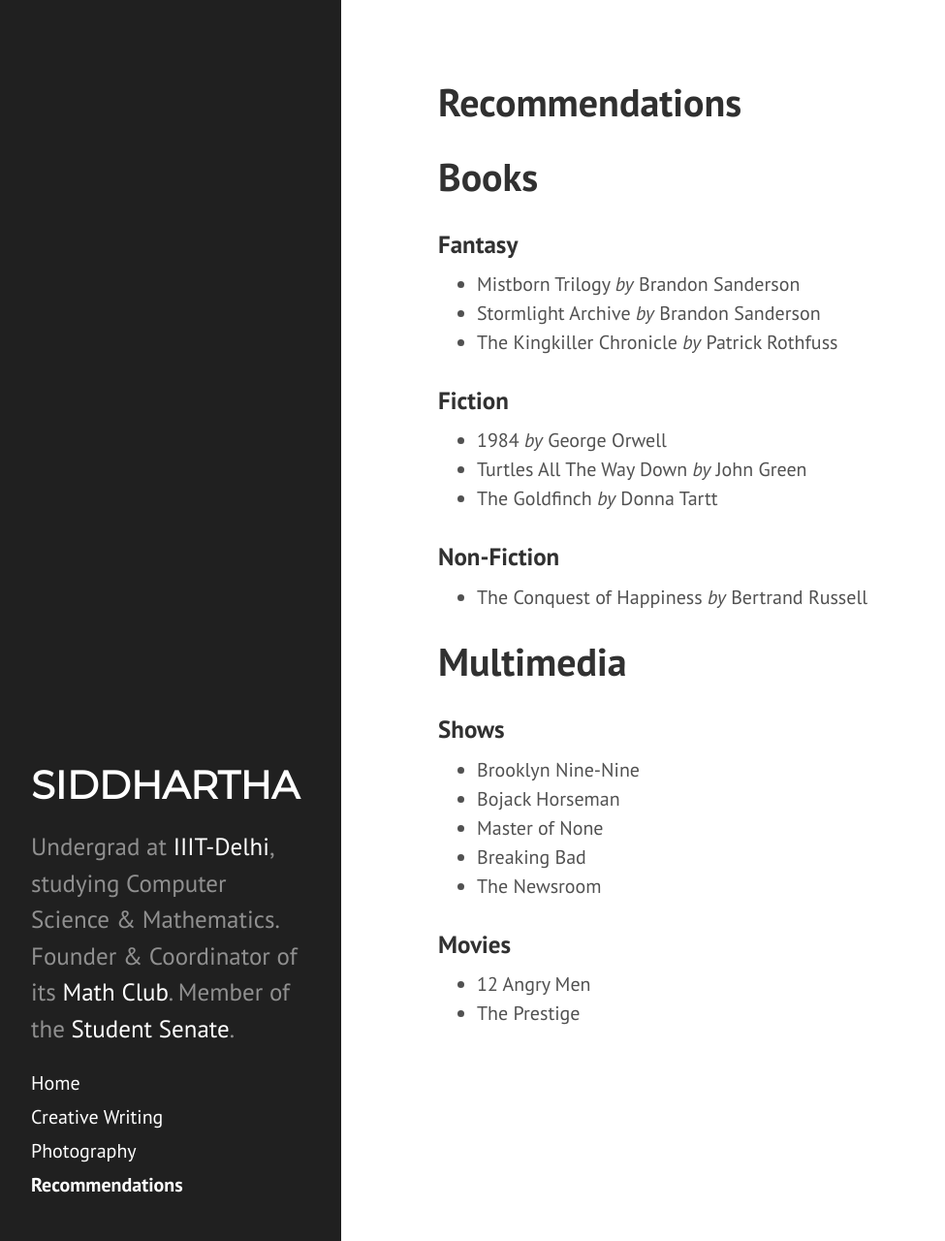
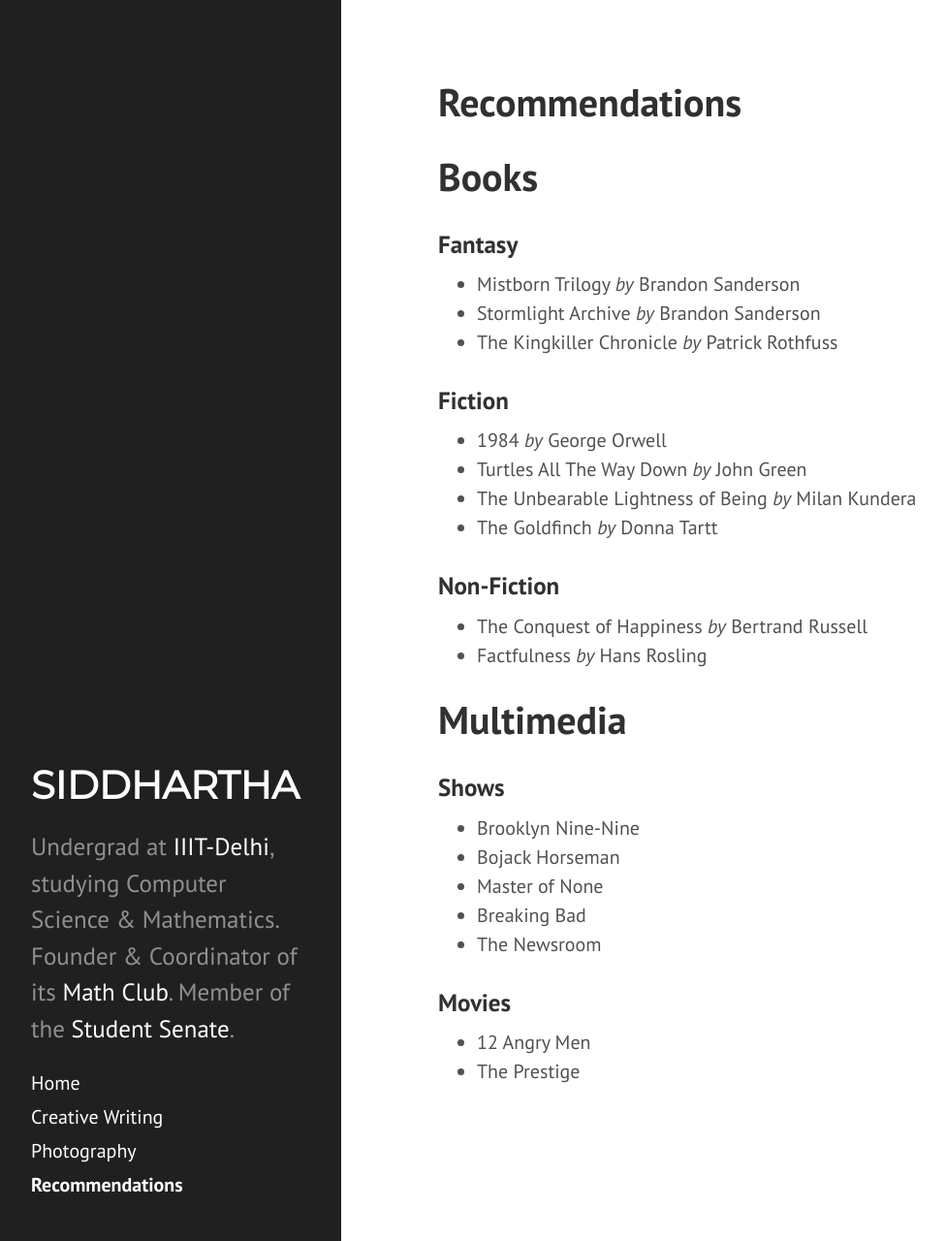
Before and after one commit to siddjai/siddjai.github.io, a Jekyll site: the page built from rec.md, in a window 1280 px wide and 1280 px high. Shown: the whole window at 97% size, without its empty margins (8-983 px from the left). Built offline with Jekyll 4.4.1, drawn with Linux system fonts in a browser that asks for light colours; nearby versions of some CDN libraries.

Commit message:
Update rec.md

```diff
--- a/rec.md
+++ b/rec.md
@@ -15,11 +15,13 @@ title: Recommendations
 
 - 1984 *by* George Orwell
 - Turtles All The Way Down *by* John Green
+- The Unbearable Lightness of Being *by* Milan Kundera
 - The Goldfinch *by* Donna Tartt
 
 ### Non-Fiction
 
 - The Conquest of Happiness *by* Bertrand Russell
+- Factfulness *by* Hans Rosling
 
 # Multimedia
 
```
